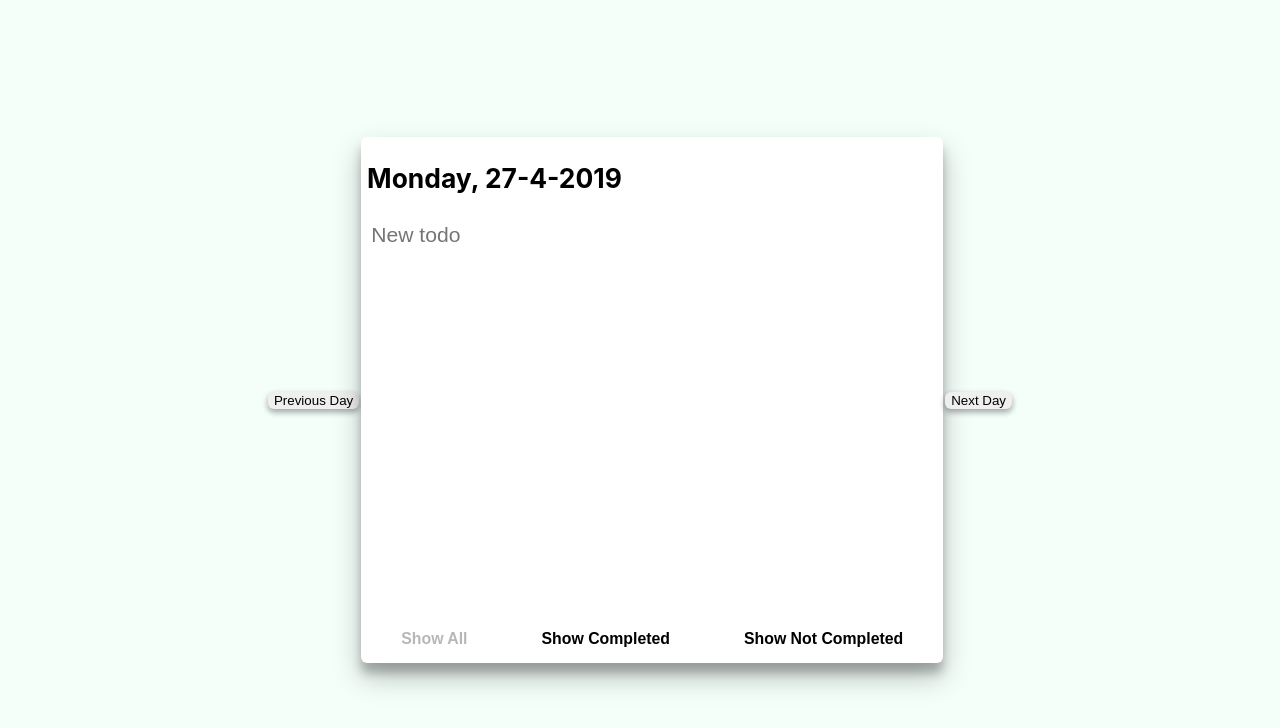
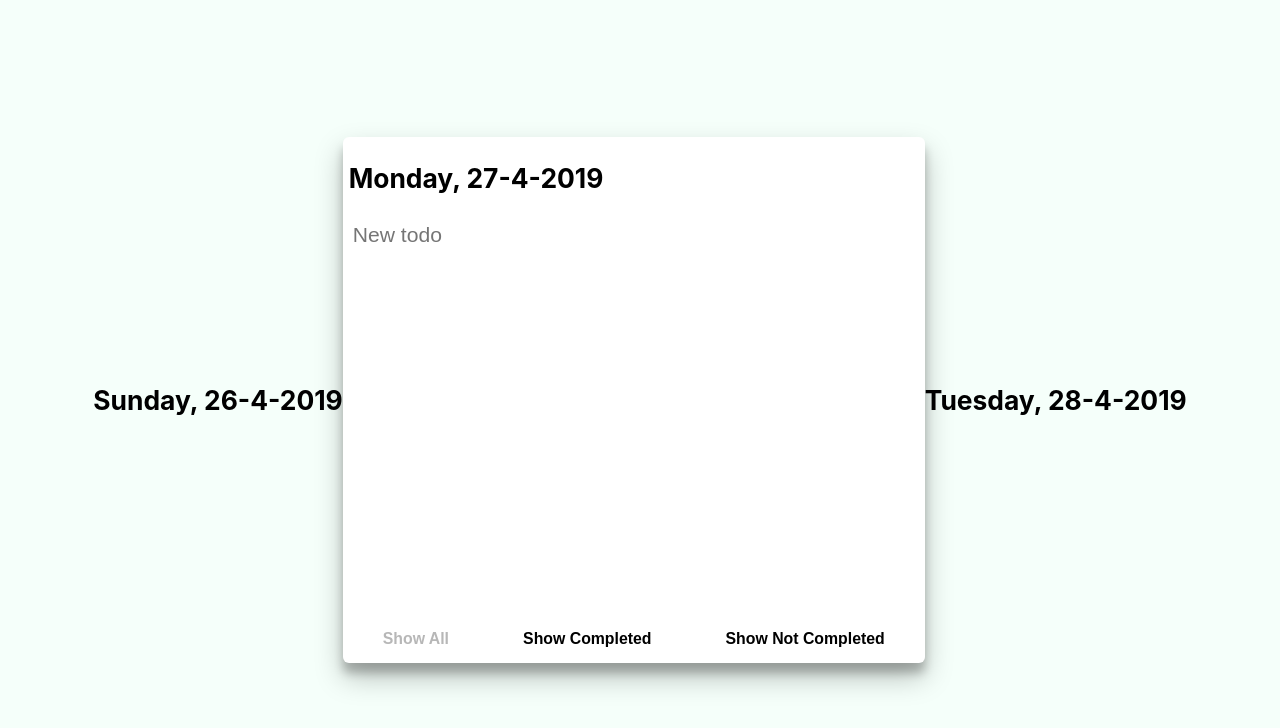
Before and after one commit to d-kowalik/todo-calendar, a React (Create React App) app: page / in a window 1280 px wide. Shown: the top 728 px of the page. Built offline with nearby package versions, Linux system fonts and the light colour scheme.

Commit message:
Add a ShadowTodoBlock components to display next to main TodoBlock

```diff
--- a/src/components/App.js
+++ b/src/components/App.js
@@ -1,15 +1,17 @@
 import React from 'react'
 import '../styles/App.css'
+import ShadowTodoBlock from './ShadowTodoBlock'
 import TodoBlock from './TodoBlock'
 import { connect } from 'react-redux'
 import { reverseDay, advanceDay } from '../actions'
+import { advanceDateByDay, reverseDateByDay, assembleDate } from '../dateHelper'
 
 function App(props) {
   return (
     <div className="App">
-      <button onClick={props.previousDay}>Previous Day</button>
+      <ShadowTodoBlock date={assembleDate(reverseDateByDay(new Date()))} />
       <TodoBlock />
-      <button onClick={props.nextDay}>Next Day</button>
+      <ShadowTodoBlock date={assembleDate(advanceDateByDay(new Date()))} />
     </div>
   )
 }
--- /dev/null
+++ b/src/components/ShadowTodoBlock.js
@@ -0,0 +1,18 @@
+import React from 'react'
+import Cookies from 'universal-cookie'
+import TodoList from './TodoList'
+
+const ShadowTodoBlock = ({ date }) => {
+  const cookies = new Cookies()
+  let todos = cookies.get(date)
+  todos = todos === undefined ? [] : todos
+
+  return (
+    <div>
+      <h2>{date}</h2>
+      <TodoList todos={todos} />
+    </div>
+  )
+}
+
+export default ShadowTodoBlock
```
